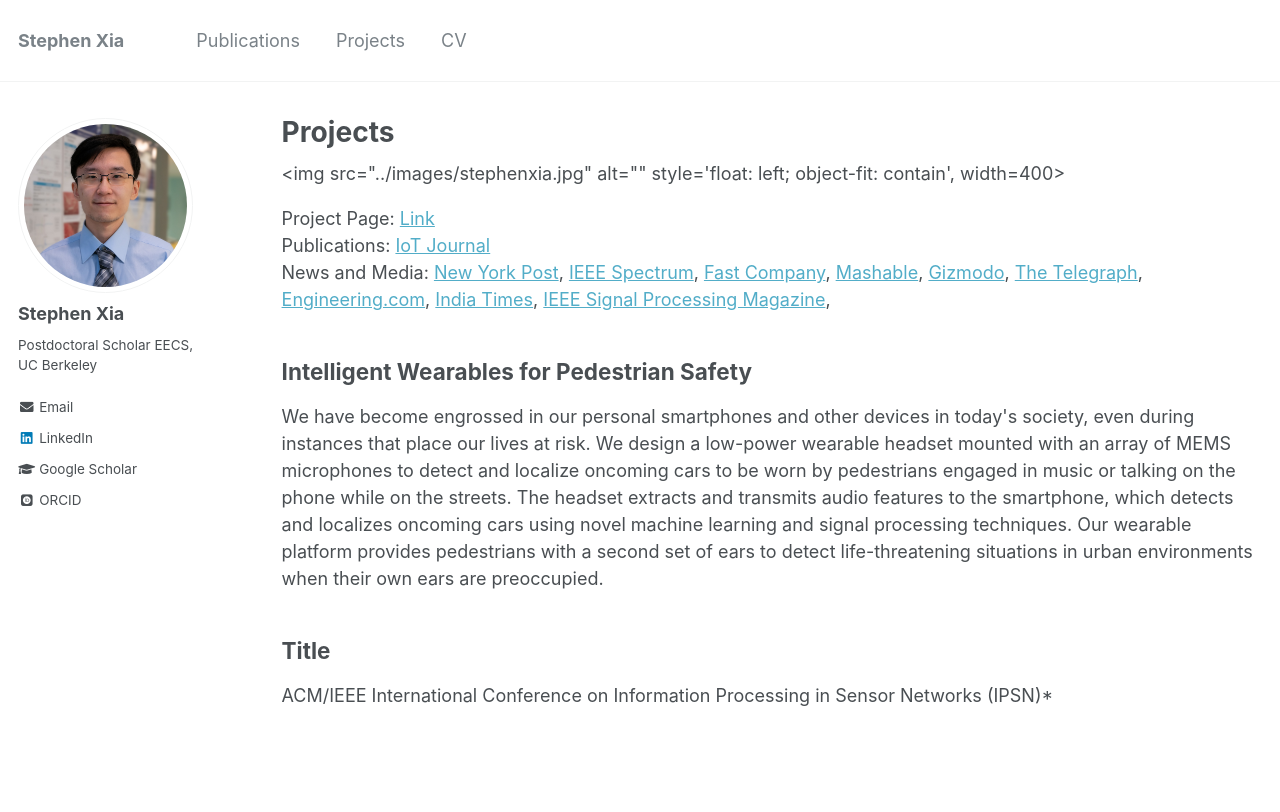
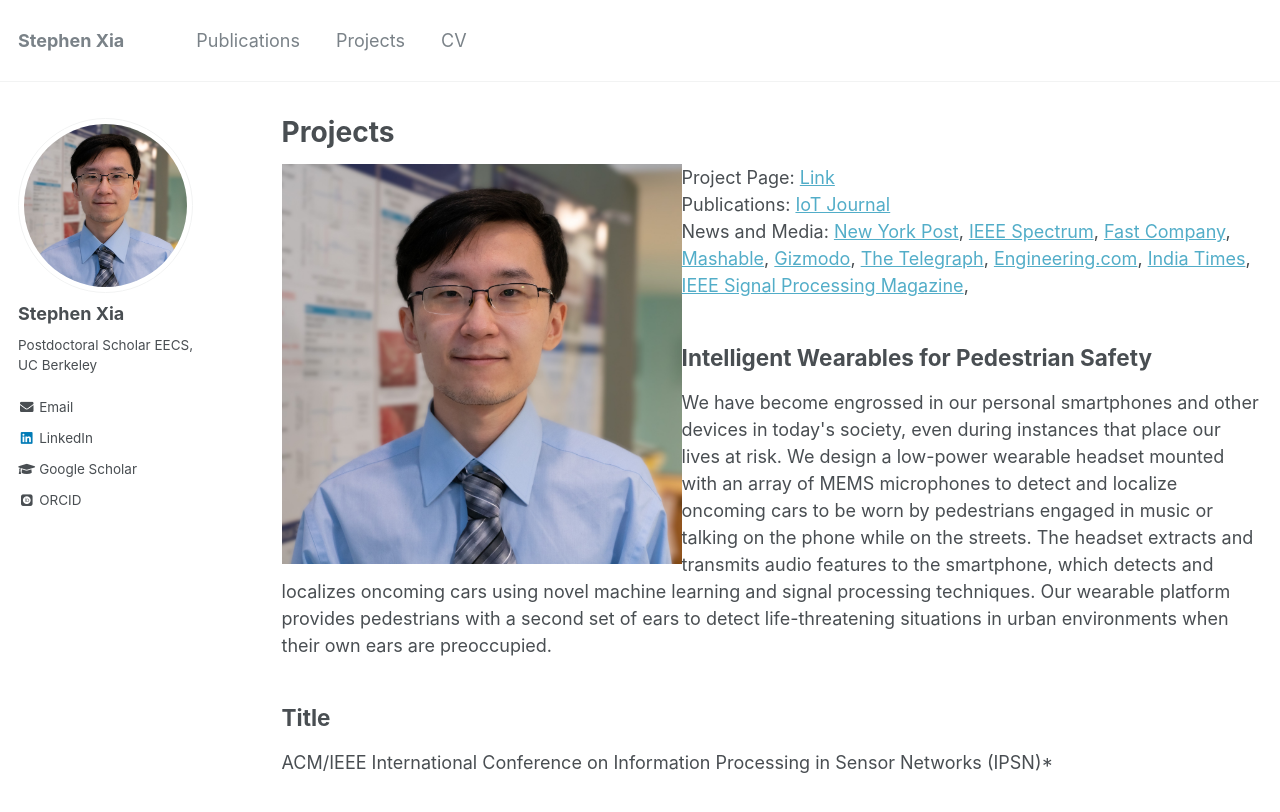
Before and after one commit to stephenxia/stephenxia.github.io, a Jekyll site: the page built from _pages/projects.md, in a window 1280 px wide and 900 px high. Shown: the top 812 px of the window. Built offline with Jekyll 4.4.1, drawn with Linux system fonts in a browser that asks for light colours; some web fonts are replaced.

Commit message:
testing projects

```diff
--- a/_pages/projects.md
+++ b/_pages/projects.md
@@ -8,7 +8,7 @@ author_profile: true
 
 <div class="row">
    <div class="col-md-6">
-   <img src="../images/stephenxia.jpg" alt="" style='float: left; object-fit: contain', width=400>
+   <img src="../images/stephenxia.jpg" alt="" style='float: left; object-fit: contain' width=400>
        <p>
            Project Page: <a href="http://icsl.ee.columbia.edu/paws/">Link</a><br />
            Publications: <a href="https://ieeexplore.ieee.org/abstract/document/8662658">IoT Journal</a> <br />
```
